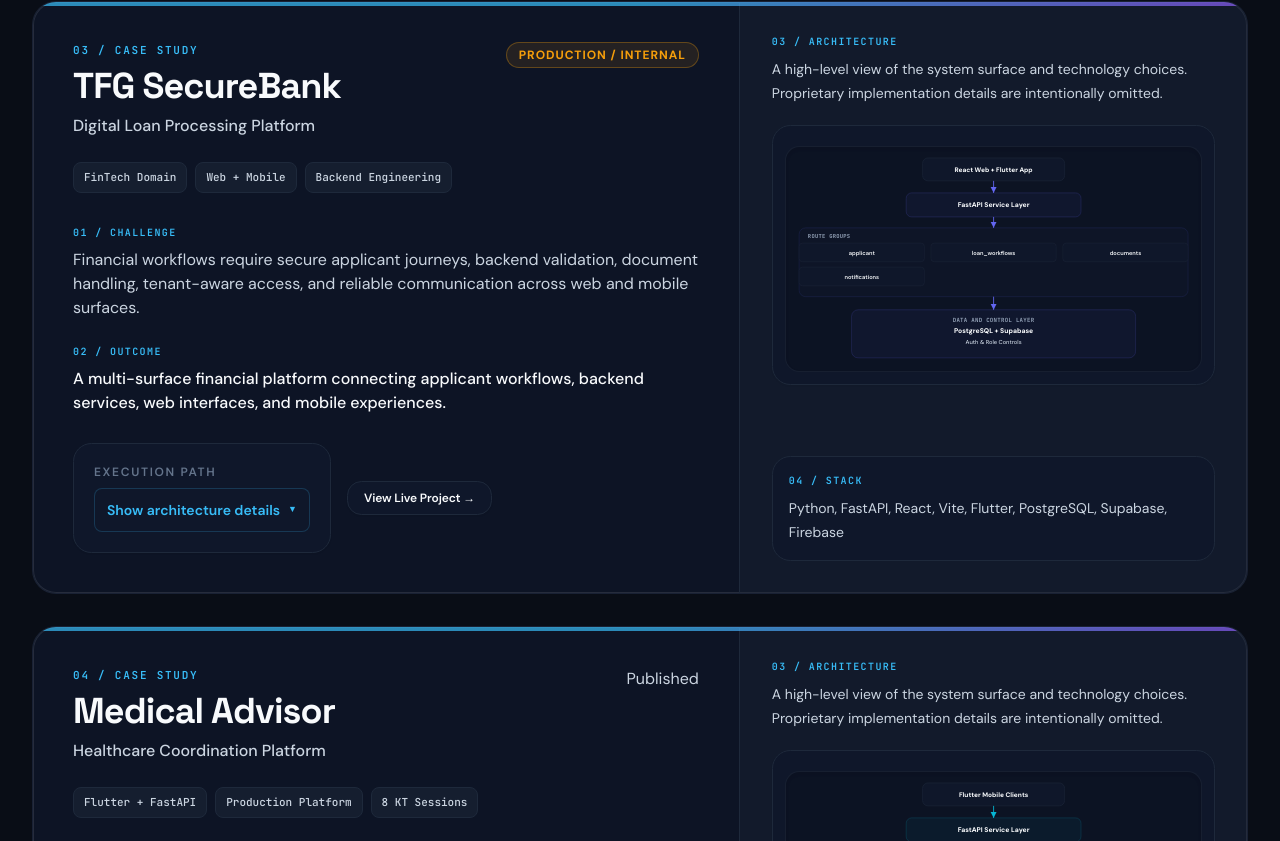
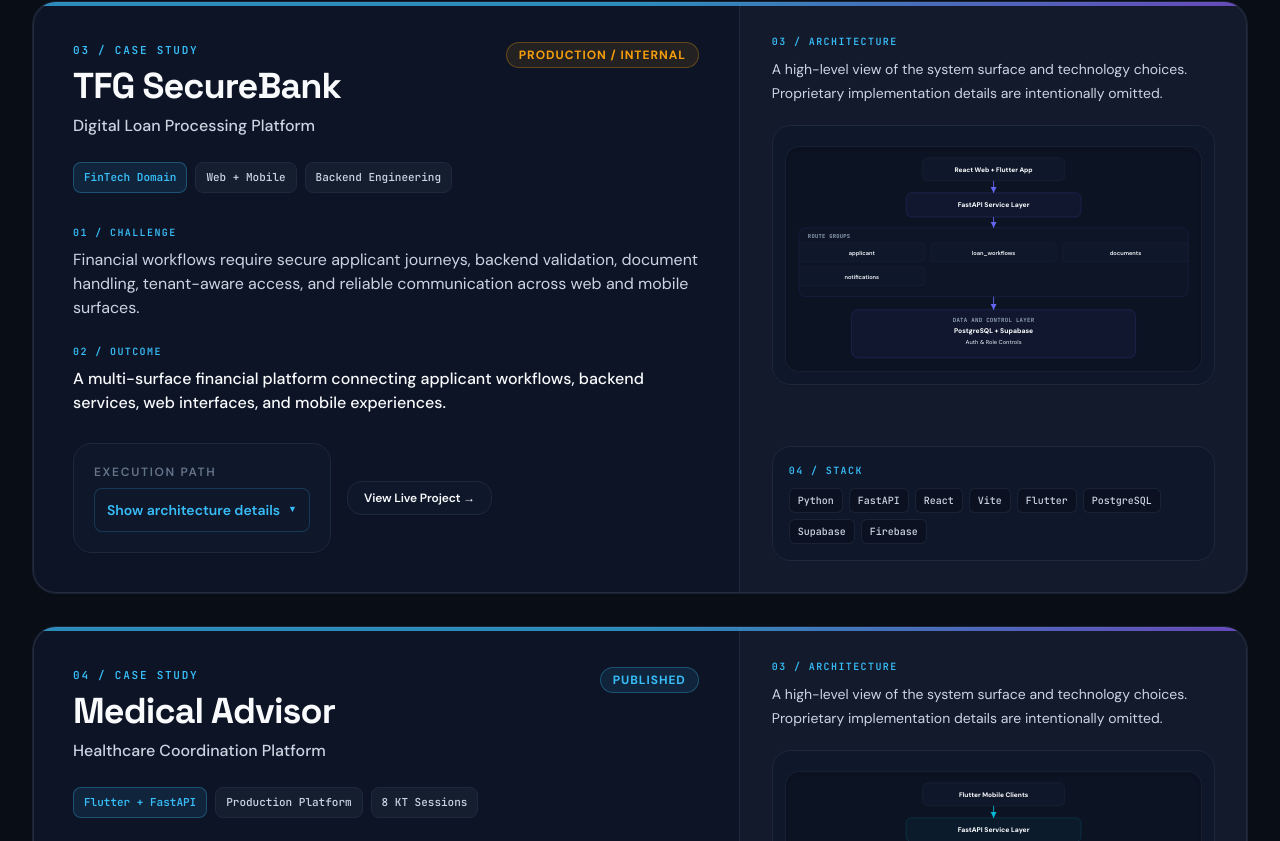
Before and after one commit to MeghrajGoudThigulla/meghraj-portfolio, a Next.js app in the folder portfolio-frontend/: page / in a window 1280 px wide. Shown: the part 5719-6560 px from the top of the page. Built offline with nearby package versions, Linux system fonts and the light colour scheme.

Commit message:
feat(portfolio-frontend): polish projects section with tags, highlighted metrics, and badge styles

```diff
--- a/portfolio-frontend/components/Projects.tsx
+++ b/portfolio-frontend/components/Projects.tsx
@@ -145,7 +145,7 @@ export default function Projects() {
             const isExternal = detailsHref.startsWith("http");
 
             return (
-              <motion.article key={project.title} variants={projectVariants} className="group relative overflow-hidden rounded-3xl border border-brand-border/70 bg-brand-surface/80 shadow-glass transition-all duration-300 hover:-translate-y-1 hover:border-brand-blue/40 hover:shadow-elev-2">
+              <motion.article key={project.title} variants={projectVariants} className="group relative overflow-hidden rounded-3xl border border-brand-border/70 bg-brand-surface/80 shadow-glass transition-all duration-300 hover:-translate-y-1 hover:border-brand-blue/40 hover:shadow-elev-2 border-glow-hover">
                 <div aria-hidden className="absolute inset-x-0 top-0 h-1 bg-gradient-to-r from-brand-blue via-sky-400 to-brand-accent opacity-70 transition-opacity group-hover:opacity-100" />
 
                 <div className="grid lg:grid-cols-[1fr,0.72fr]">
@@ -156,11 +156,23 @@ export default function Projects() {
                         <h3 className="mt-2 text-2xl font-bold leading-tight text-brand-navy sm:text-3xl lg:text-4xl">{project.title}</h3>
                         <p className="mt-2 text-sm font-medium text-brand-charcoal sm:text-base">{project.subtitle}</p>
                       </div>
-                      <span className={project.status === "Published" ? "badge-accent" : "rounded-full border border-amber-500/30 bg-amber-500/10 px-3 py-1 text-xs font-bold uppercase tracking-[0.08em] text-amber-500"}>{project.status}</span>
+                      <span className={`rounded-full border px-3 py-1 text-xs font-bold uppercase tracking-[0.08em] ${
+                        project.status === "Published"
+                          ? "border-brand-blue/30 bg-brand-blue/10 text-brand-blue"
+                          : "border-amber-500/30 bg-amber-500/10 text-amber-500"
+                      }`}>{project.status}</span>
                     </div>
 
                     <div className="mt-6 flex flex-wrap gap-2">
-                      {project.metrics.map((metric) => <span key={metric} className="rounded-lg border border-brand-border bg-brand-muted/50 px-2.5 py-1.5 font-mono text-[10px] font-medium text-brand-charcoal sm:text-[11px]">{metric}</span>)}
+                      {project.metrics.map((metric, idx) => (
+                        <span key={metric} className={`rounded-lg px-2.5 py-1.5 font-mono text-[10px] font-medium transition-colors ${
+                          idx === 0
+                            ? "border border-brand-blue/30 bg-brand-blue/10 text-brand-blue font-semibold"
+                            : "border border-brand-border bg-brand-muted/50 text-brand-charcoal"
+                        } sm:text-[11px]`}>
+                          {metric}
+                        </span>
+                      ))}
                     </div>
 
                     <div className="mt-8 space-y-6">
@@ -193,7 +205,13 @@ export default function Projects() {
                       <div className="rounded-2xl border border-brand-border bg-brand-surface p-3 shadow-sm"><ApiDiagramCard idPrefix={`project-${index}`} diagram={project.apiDiagram} /></div>
                       <div className="mt-auto rounded-2xl border border-brand-border bg-brand-surface p-4">
                         <p className="font-mono text-[10px] font-semibold uppercase tracking-[0.14em] text-brand-blue">04 / Stack</p>
-                        <p className="mt-2 text-sm leading-6 text-brand-charcoal">{project.stack}</p>
+                        <div className="mt-2.5 flex flex-wrap gap-1.5">
+                          {project.stack.split(", ").map((tech) => (
+                            <span key={tech} className="rounded-md border border-brand-border/80 bg-brand-bg/50 px-2 py-1 font-mono text-[10px] font-medium text-brand-charcoal transition-colors hover:border-brand-blue/30 hover:text-brand-blue">
+                              {tech}
+                            </span>
+                          ))}
+                        </div>
                       </div>
                     </div>
                   </div>
```
